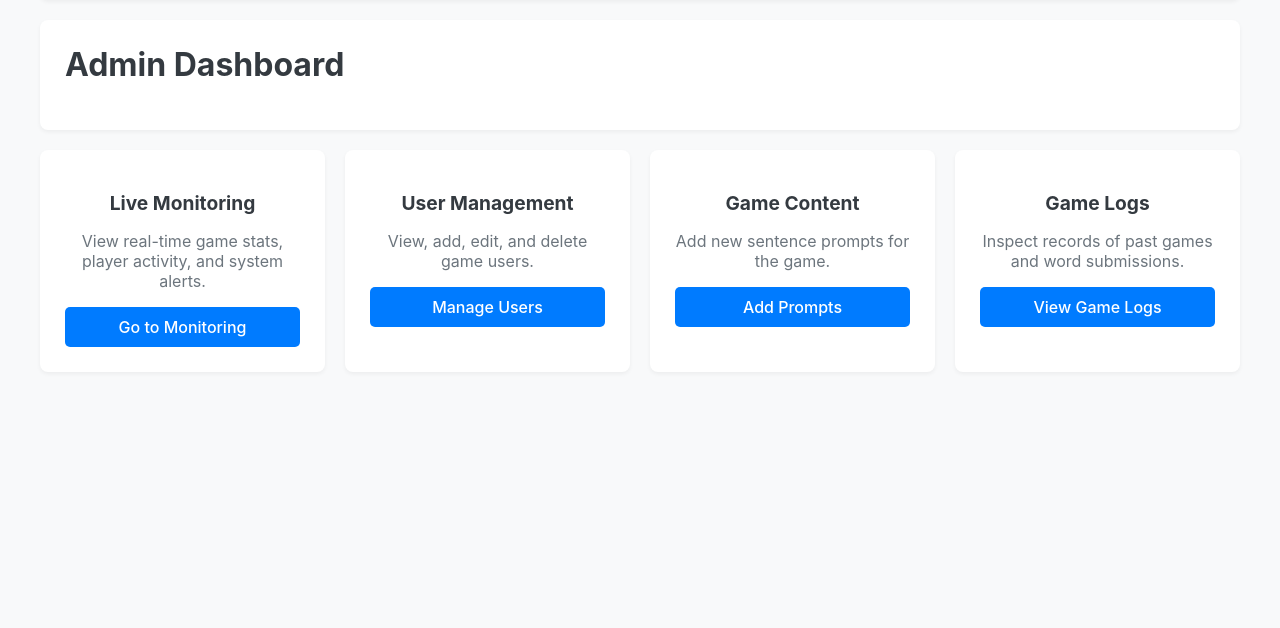
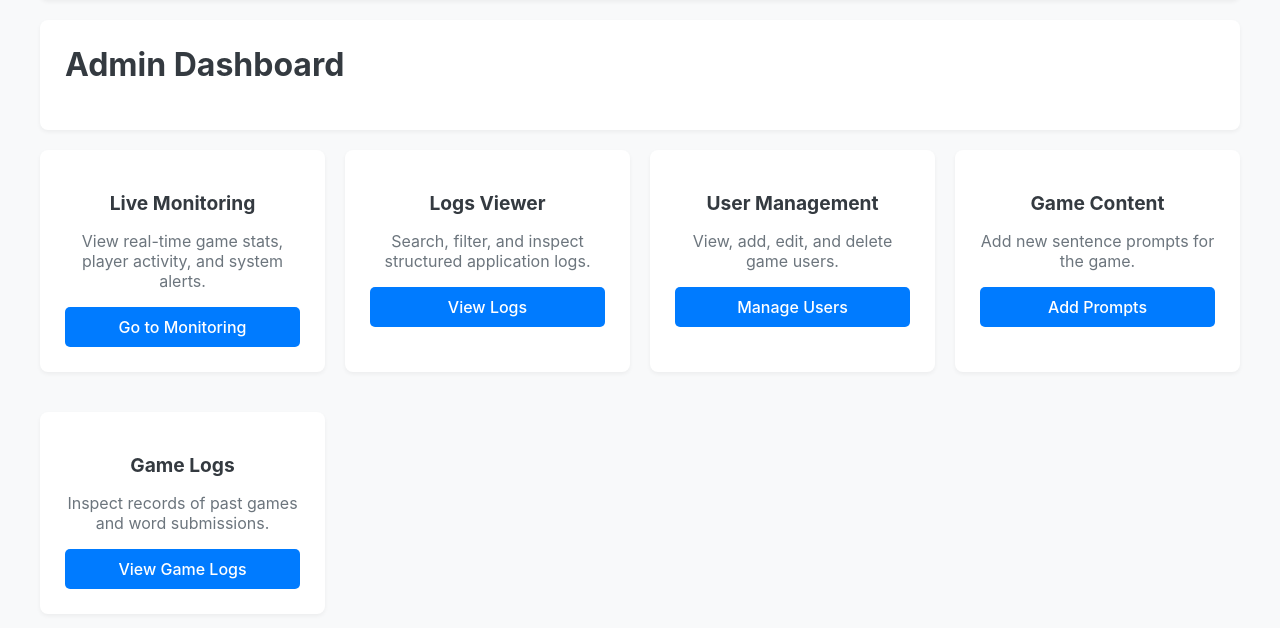
Before and after one commit to Znerual/WordExtremistBackend, a Python web app: template app/templates/admin_index.html in a window 1280 px wide. Shown: the part 84-712 px from the top of the page. Run offline with Jinja, Linux system fonts and the light colour scheme; the template is opened without the code that fills it, so the values that code supplies are empty.

Commit message:
Added logs card

```diff
--- a/app/templates/admin_index.html
+++ b/app/templates/admin_index.html
@@ -21,6 +21,11 @@
         <a href="/admin/monitoring" class="btn btn-primary">Go to Monitoring</a>
     </div>
     <div class="card">
+        <h2>Logs Viewer</h2>
+        <p>Search, filter, and inspect structured application logs.</p>
+        <a href="/admin/logs" class="btn btn-primary">View Logs</a>
+    </div>
+    <div class="card">
         <h2>User Management</h2>
         <p>View, add, edit, and delete game users.</p>
         <a href="/admin/users" class="btn btn-primary">Manage Users</a>
```
